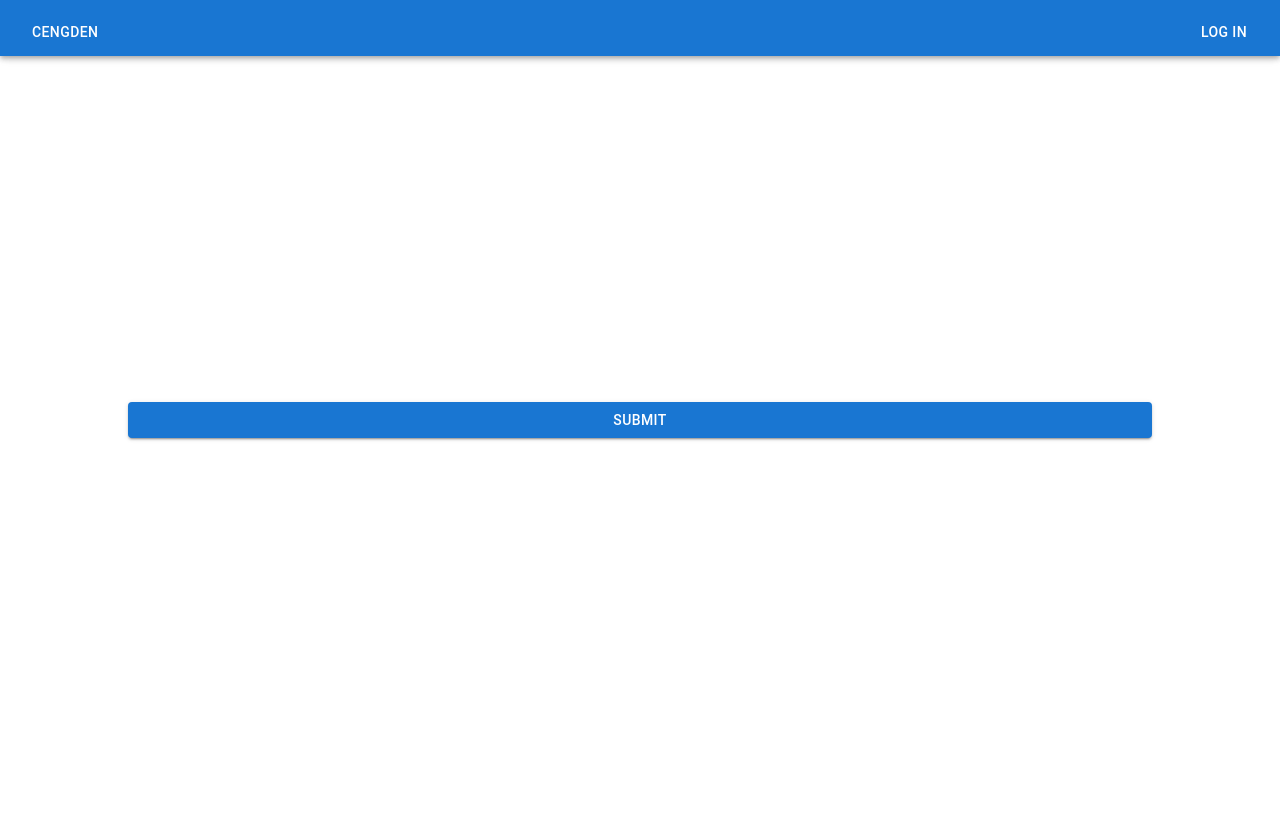
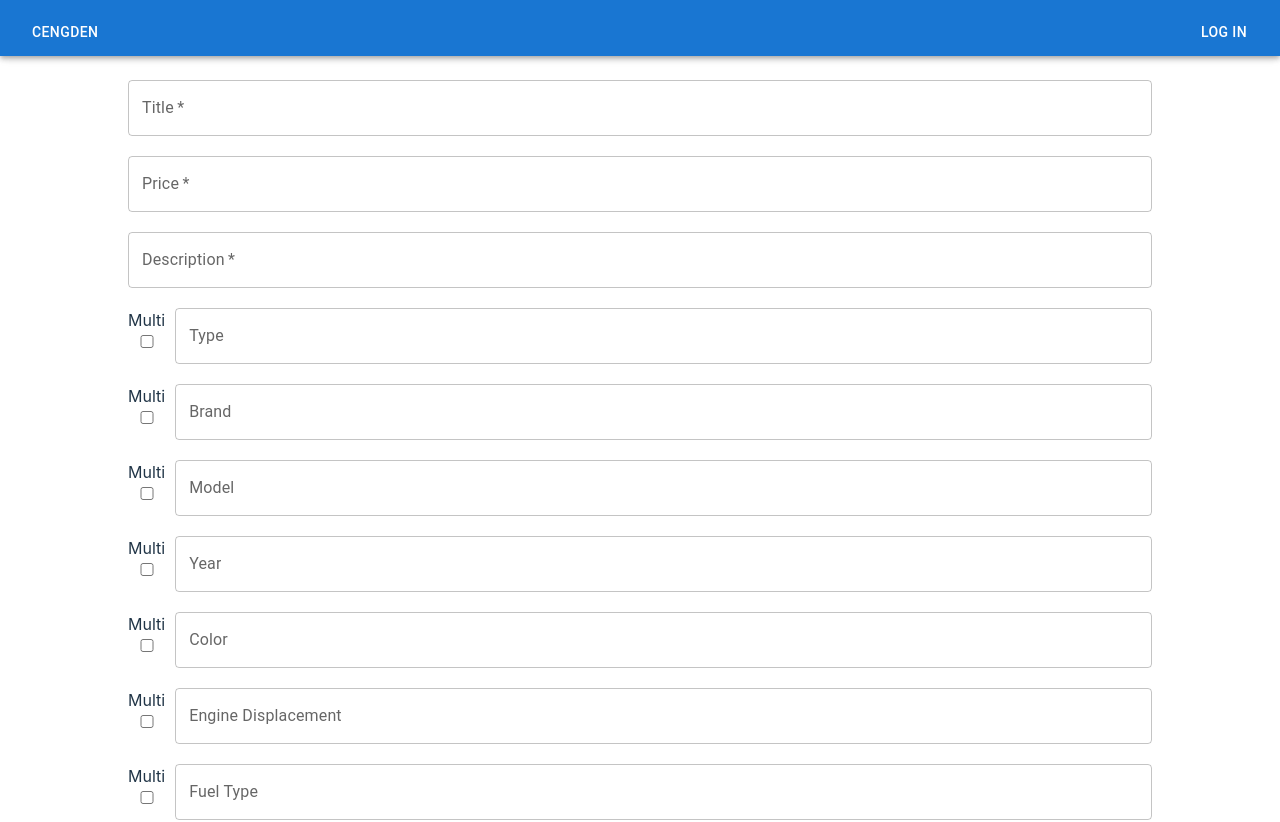
Before and after one commit to serhatandic/CENGden, a React (Vite) app: page /edit/1 in a window 1280 px wide. Shown: the top 822 px of the page. Before the commit the page ends 800 px from the top, so only its background shows below. Built offline with nearby package versions, Linux system fonts and the light colour scheme; no server answers.

Commit message:
bugfixes

```diff
--- a/src/Components/EditPost.jsx
+++ b/src/Components/EditPost.jsx
@@ -2,15 +2,14 @@
 import { useEffect, useState } from 'react';
 import { useParams } from 'react-router-dom';
 import {
-	TextField,
 	Button,
 	Box,
+	FormControl,
+	MenuItem,
 	Select,
-	MenuItem,
 	InputLabel,
-	FormControl,
 } from '@mui/material';
-import MultiFieldInput from './MultiFieldInput';
+import TextFieldWrapper from './TextFieldWrapper';
 const bakcendIp = import.meta.env.VITE_BACKEND_IP;
 const backendPort = import.meta.env.VITE_BACKEND_PORT;
 const url = `${bakcendIp}:${backendPort}`;
@@ -18,6 +17,7 @@ const url = `${bakcendIp}:${backendPort}`;
 const EditPost = ({ currentUser, allUsers }) => {
 	const { id } = useParams();
 	const [category, setCategory] = useState('Vehicles');
+	const [multiDictionary, setMultiDictionary] = useState({});
 	const [postData, setPostData] = useState({});
 	const [prevPrice, setPrevPrice] = useState(999999);
 	const [favoritedBy, setFavoritedBy] = useState([]);
@@ -98,7 +98,6 @@ const EditPost = ({ currentUser, allUsers }) => {
 				setFavoritedBy(data);
 			});
 	}, [id, currentUser]);
-
 	const handleChange = (e) => {
 		const { name, value } = e.target;
 
@@ -121,7 +120,7 @@ const EditPost = ({ currentUser, allUsers }) => {
 			default:
 				setPostData({
 					...postData,
-					Attributes: { ...postData.Attributes, [name]: value },
+					Attributes: { ...postData?.Attributes, [name]: value },
 				});
 				break;
 		}
@@ -184,26 +183,9 @@ const EditPost = ({ currentUser, allUsers }) => {
 							marginBottom: '5vh',
 						}}
 					>
-						{category && postData && postData.Attributes ? (
+						{category && postData ? (
 							<>
 								{categories[category].map((field) => {
-									// the category might have sub fields, recursively render them
-									if (
-										typeof postData.Attributes[field] ===
-										'object'
-									) {
-										return (
-											<MultiFieldInput
-												key={field}
-												field={field}
-												setPostData={setPostData}
-												attributeTree={
-													postData.Attributes[field]
-												}
-												isEdit={true}
-											/>
-										);
-									}
 									if (field === 'Image') {
 										return (
 											<input
@@ -214,9 +196,12 @@ const EditPost = ({ currentUser, allUsers }) => {
 												onChange={handleImageUpload}
 											/>
 										);
-									} else if (field === 'Status') {
+									} else if (
+										field === 'Status' &&
+										postData['Status']
+									) {
 										return (
-											<FormControl key={field}>
+											<FormControl key={Math.random()}>
 												<InputLabel id='demo-simple-select-label'>
 													Status
 												</InputLabel>
@@ -228,7 +213,7 @@ const EditPost = ({ currentUser, allUsers }) => {
 													fullWidth
 													onChange={handleChange}
 													defaultValue={
-														postData[field]
+														postData['Status']
 													}
 												>
 													<MenuItem value={'active'}>
@@ -242,31 +227,23 @@ const EditPost = ({ currentUser, allUsers }) => {
 												</Select>
 											</FormControl>
 										);
-									} else
+									} else {
 										return (
-											<TextField
-												type={
-													field === 'Price'
-														? 'number'
-														: 'text'
+											<TextFieldWrapper
+												key={field}
+												field={field}
+												setPostData={setPostData}
+												postData={postData}
+												handleChange={handleChange}
+												multiDictionary={
+													multiDictionary
 												}
-												key={field}
-												name={field}
-												label={field}
-												fullWidth
-												onChange={handleChange}
-												required={
-													field === 'Title' ||
-													field === 'Price' ||
-													field === 'Description' ||
-													field === 'Status'
-												}
-												defaultValue={
-													postData[field] ||
-													postData.Attributes[field]
+												setMultiDictionary={
+													setMultiDictionary
 												}
 											/>
 										);
+									}
 								})}
 								<Button
 									variant='contained'
--- a/src/Components/MultiFieldInput.jsx
+++ b/src/Components/MultiFieldInput.jsx
@@ -7,7 +7,6 @@ import { useState } from 'react';
 
 const MultiFieldInput = ({ field, setPostData, attributeTree, isEdit }) => {
 	const [newFields, setNewFields] = useState([]);
-
 	return (
 		<Box
 			sx={{
@@ -17,7 +16,7 @@ const MultiFieldInput = ({ field, setPostData, attributeTree, isEdit }) => {
 				flexDirection: 'column',
 			}}
 		>
-			{isEdit ? (
+			{isEdit && attributeTree ? (
 				<>
 					<Typography variant='h5' style={{ marginBottom: '10px' }}>
 						Attribute: {field}
@@ -28,11 +27,14 @@ const MultiFieldInput = ({ field, setPostData, attributeTree, isEdit }) => {
 								key={key}
 								name={key}
 								label={key}
+								defaultValue={attributeTree[key]}
 								onChange={(e) => {
 									setPostData((prev) => {
+										console.log(prev.Attributes);
 										return {
 											...prev,
 											Attributes: {
+												...prev?.['Attributes'],
 												[field]: {
 													...prev?.['Attributes']?.[
 														field
@@ -53,13 +55,14 @@ const MultiFieldInput = ({ field, setPostData, attributeTree, isEdit }) => {
 								const fieldName = prompt(
 									'Enter the field name'
 								);
-                                if (fieldName === null) return;
+								if (fieldName === null) return;
 								setNewFields([...newFields, fieldName]);
 								// trigger attributeTree update
 								setPostData((prev) => {
 									return {
 										...prev,
 										Attributes: {
+											...prev?.['Attributes'],
 											[field]: {
 												...prev?.['Attributes']?.[
 													field
@@ -107,6 +110,7 @@ const MultiFieldInput = ({ field, setPostData, attributeTree, isEdit }) => {
 									return {
 										...prev,
 										Attributes: {
+											...prev?.['Attributes'],
 											[field]: {
 												...prev?.['Attributes']?.[
 													field
--- a/src/Components/PostDetails.jsx
+++ b/src/Components/PostDetails.jsx
@@ -13,7 +13,6 @@ const url = `${bakcendIp}:${backendPort}`;
 const PostDetails = ({ allUsers, currentUser }) => {
 	const { id } = useParams();
 	const [postDetails, setPostDetails] = useState({});
-	console.log(currentUser,postDetails);
 	useEffect(() => {
 		const fetchPost = async () => {
 			const response = await fetch(`${url}/api/item/${id}`);
@@ -24,8 +23,7 @@ const PostDetails = ({ allUsers, currentUser }) => {
 	}, [id]);
 
 	return (
-		postDetails &&
-		postDetails?.Attributes && (
+		postDetails && (
 			<Box
 				sx={{
 					display: 'flex',
@@ -127,6 +125,7 @@ const PostDetails = ({ allUsers, currentUser }) => {
 					}}
 				>
 					<Box
+						key={postDetails.Owner}
 						style={{
 							padding: '20px',
 							boxShadow: '0 2px 4px rgba(0, 0, 0, 0.1)',
@@ -173,7 +172,7 @@ const PostDetails = ({ allUsers, currentUser }) => {
 							return null;
 						})}
 					</Box>
-
+					{postDetails?.Attributes && (
 						<Box>
 							{Object.keys(postDetails.Attributes).map((key) => (
 								<table
@@ -186,11 +185,16 @@ const PostDetails = ({ allUsers, currentUser }) => {
 										marginLeft: 'auto',
 										marginRight: 'auto',
 										backgroundColor: '#fafafa',
-									boxShadow: '0 2px 4px rgba(0, 0, 0, 0.05)',
+										boxShadow:
+											'0 2px 4px rgba(0, 0, 0, 0.05)',
 									}}
 								>
 									<thead>
-									<tr style={{ backgroundColor: '#f0f0f0' }}>
+										<tr
+											style={{
+												backgroundColor: '#f0f0f0',
+											}}
+										>
 											{' '}
 											{/* Header background */}
 											<th
@@ -218,9 +222,8 @@ const PostDetails = ({ allUsers, currentUser }) => {
 													key
 												] === 'object'
 													? Object.keys(
-														postDetails.Attributes[
-															key
-														]
+															postDetails
+																.Attributes[key]
 													  ).map((subKey) => (
 															<table
 																key={subKey}
@@ -286,13 +289,16 @@ const PostDetails = ({ allUsers, currentUser }) => {
 																</tbody>
 															</table>
 													  ))
-												: postDetails.Attributes[key]}
+													: postDetails.Attributes[
+															key
+													  ]}
 											</td>
 										</tr>
 									</tbody>
 								</table>
 							))}
 						</Box>
+					)}
 				</Box>
 			</Box>
 		)
--- /dev/null
+++ b/src/Components/TextFieldWrapper.jsx
@@ -0,0 +1,105 @@
+/* eslint-disable react/prop-types */
+import { Box, TextField } from '@mui/material';
+import MultiFieldInput from './MultiFieldInput';
+import { useEffect } from 'react';
+
+const TextFieldWrapper = ({
+	field,
+	setPostData,
+	setMultiDictionary,
+	multiDictionary,
+	postData,
+	handleChange,
+}) => {
+	useEffect(() => {
+		if (typeof postData?.['Attributes']?.[field] === 'object') {
+			setMultiDictionary((prev) => {
+				return {
+					...prev,
+					[field]: 'multi',
+				};
+			});
+		}
+	}, [postData, field, setMultiDictionary]);
+	return (
+		<Box
+			key={field}
+			sx={{
+				display: 'flex',
+				gap: '10px',
+			}}
+		>
+			{!(
+				field === 'Title' ||
+				field === 'Price' ||
+				field === 'Description' ||
+				field === 'Status'
+			) ? (
+				<Box
+					sx={{
+						display: 'flex',
+						flexDirection: 'column',
+					}}
+				>
+					<label htmlFor={field}>Multi</label>
+					<input
+						checked={multiDictionary[field] === 'multi'}
+						onChange={(e) => {
+							// reset state
+							setPostData((prev) => {
+								const oldAttributes = prev.Attributes;
+								if (oldAttributes?.[field]) {
+									delete oldAttributes[field];
+								}
+
+								return {
+									...prev,
+									Attributes: {
+										...oldAttributes,
+									},
+								};
+							});
+							setMultiDictionary({
+								...multiDictionary,
+								[field]: e.target.checked ? 'multi' : 'single',
+							});
+						}}
+						type='checkbox'
+						id={field}
+					/>
+				</Box>
+			) : null}
+			{multiDictionary[field] === 'multi' ? (
+				<MultiFieldInput
+					field={field}
+					setPostData={setPostData}
+					attributeTree={postData?.Attributes?.[field]}
+					isEdit={true}
+				/>
+			) : (
+				<TextField
+					type={field === 'Price' ? 'number' : 'text'}
+					key={Math.random()}
+					name={field}
+					label={field}
+					fullWidth
+					onChange={handleChange}
+					required={
+						field === 'Title' ||
+						field === 'Price' ||
+						field === 'Description'
+					}
+					defaultValue={
+						field === 'Title' ||
+						field === 'Price' ||
+						field === 'Description'
+							? postData[field]
+							: postData?.Attributes?.[field]
+					}
+				/>
+			)}
+		</Box>
+	);
+};
+
+export default TextFieldWrapper;
```
Also changed, not shown: src/Components/AddPost.jsx (+15 -77 lines). Lines whose indentation alone changed are shown as unchanged.
